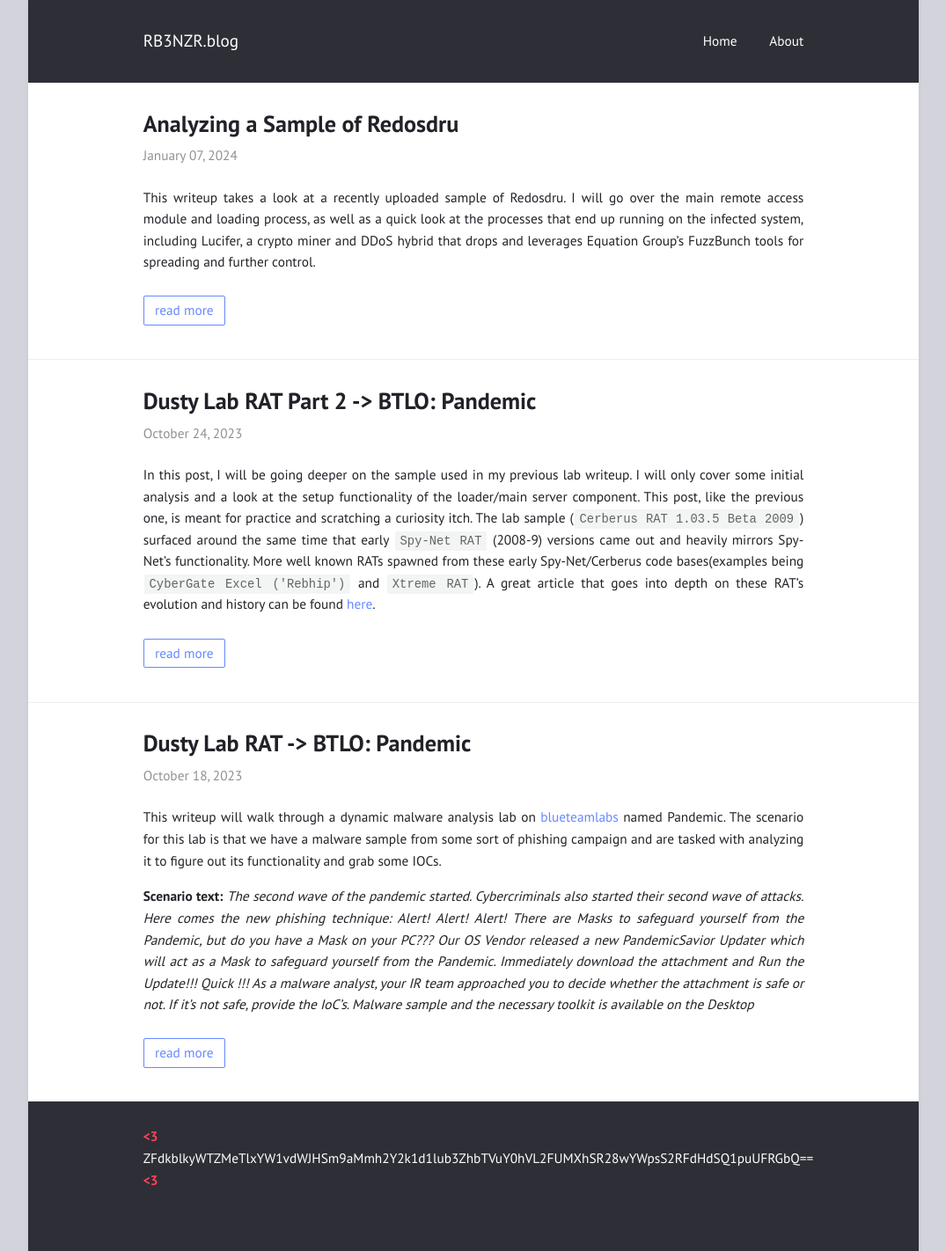
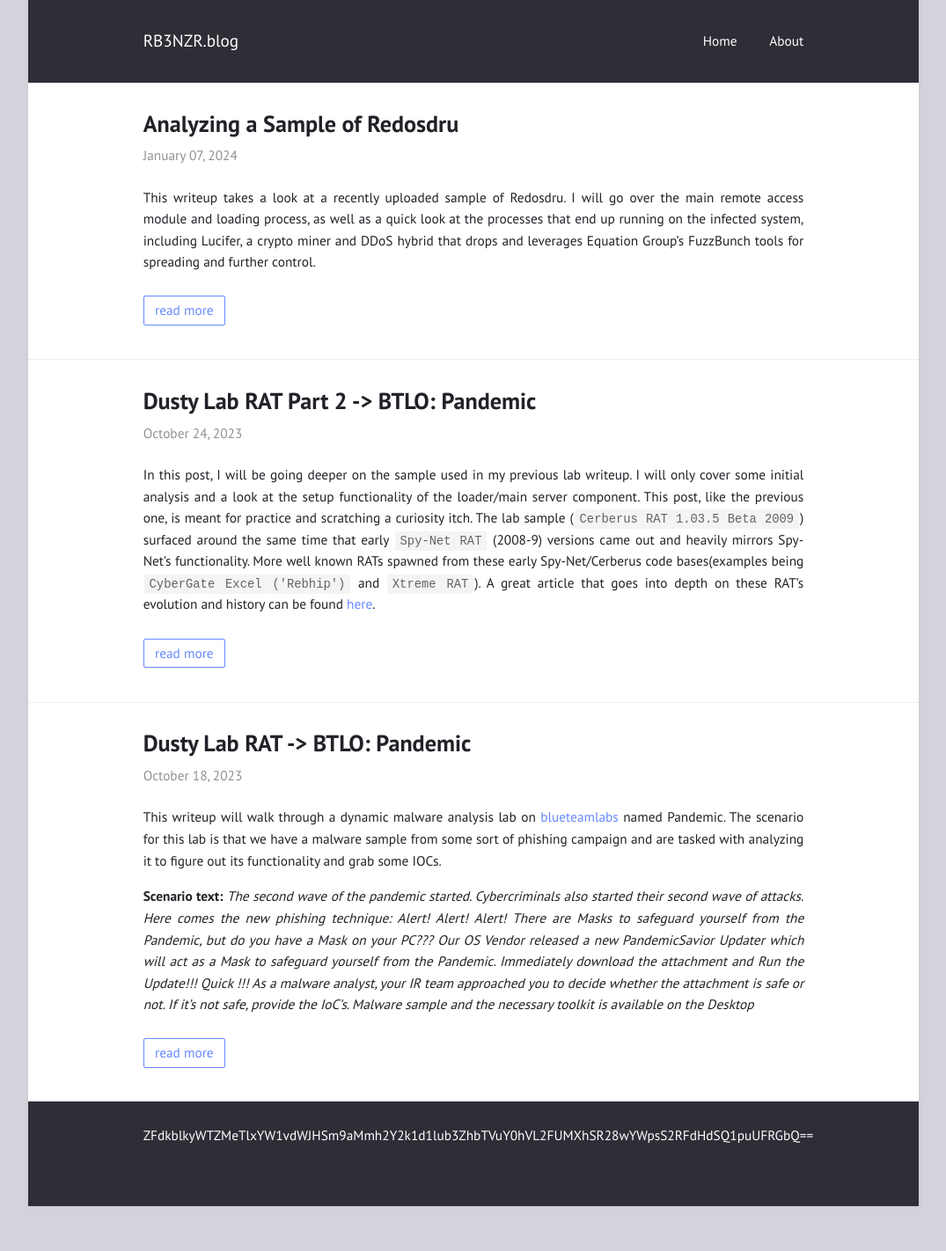
Before and after one commit to rb3nzr/rb3nzr.github.io, a Jekyll site: the page built from index.html, in a window 1280 px wide. Shown: the whole page at 88% size, without its empty margins (102-1177 px from the left). Built offline with Jekyll 4.4.1, drawn with Linux system fonts in a browser that asks for light colours; after the commit the page ends 1371 px from its top, so only the background shows below that.

Commit message:
Update _config.yml

```diff
--- a/_config.yml
+++ b/_config.yml
@@ -1,6 +1,6 @@
 title: "RB3NZR.blog"
 author: "Ben"
-description: "<b style=\"color: #f45;\">&lt;3</b> ZFdkblkyWTZMeTlxYW1vdWJHSm9aMmh2Y2k1d1lub3ZhbTVuY0hVL2FUMXhSR28wYWpsS2RFdHdSQ1puUFRGbQ== <b style=\"color: #f45;\">&lt;3</b>"
+description: "</b> ZFdkblkyWTZMeTlxYW1vdWJHSm9aMmh2Y2k1d1lub3ZhbTVuY0hVL2FUMXhSR28wYWpsS2RFdHdSQ1puUFRGbQ== </b>"
 permalink: /:title/
 lang: "en"
 excerpt_separator: "\n\n\n"
@@ -8,7 +8,7 @@ date_format: "%B %d, %Y"
 
 # Layout
 
-show_excerpts: true        # show article excerpts on the home page
+show_excerpts: flase        # show article excerpts on the home page
 show_frame: true           # adds a gray frame to the site
 show_sidebar: false        # show a sidebar instead of the usual header
 minimal: false             # use a dark header
```
